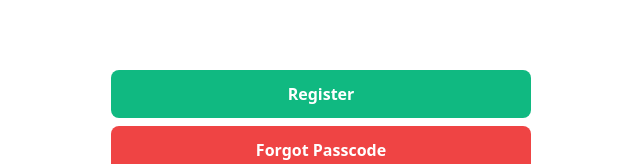
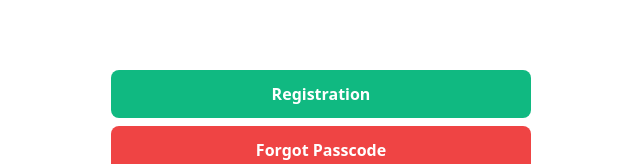
Before and after one commit to jarivatoi/mit, a React (Vite) app: page / in a window 1280 px wide. Shown: the part 499-663 px from the top of the page, without its empty margins (319-959 px from the left). Built offline with nearby package versions, Linux system fonts and the light colour scheme; no server answers; the database is empty.

Commit message:
Update StaffLogin.tsx

```diff
--- a/src/components/StaffLogin.tsx
+++ b/src/components/StaffLogin.tsx
@@ -343,7 +343,7 @@ const StaffLogin: React.FC<StaffLoginProps> = ({ onLoginSuccess, onRegister, sho
         <button type="submit" style={buttonStyle}>Login</button>
       </form>
       <div style={{ display: 'grid', gap: '8px', width: '100%', maxWidth: 420, marginTop: '16px' }}>
-        <button type="button" onClick={() => onRegister && onRegister()} style={{ ...buttonStyle, background: '#10b981' }}>Register</button>
+        <button type="button" onClick={() => onRegister && onRegister()} style={{ ...buttonStyle, background: '#10b981' }}>Registration</button>
         <button type="button" onClick={() => {
           console.log('Forgot Passcode button clicked');
           setError(null); // Clear any existing error when navigating to forgot passcode
```
